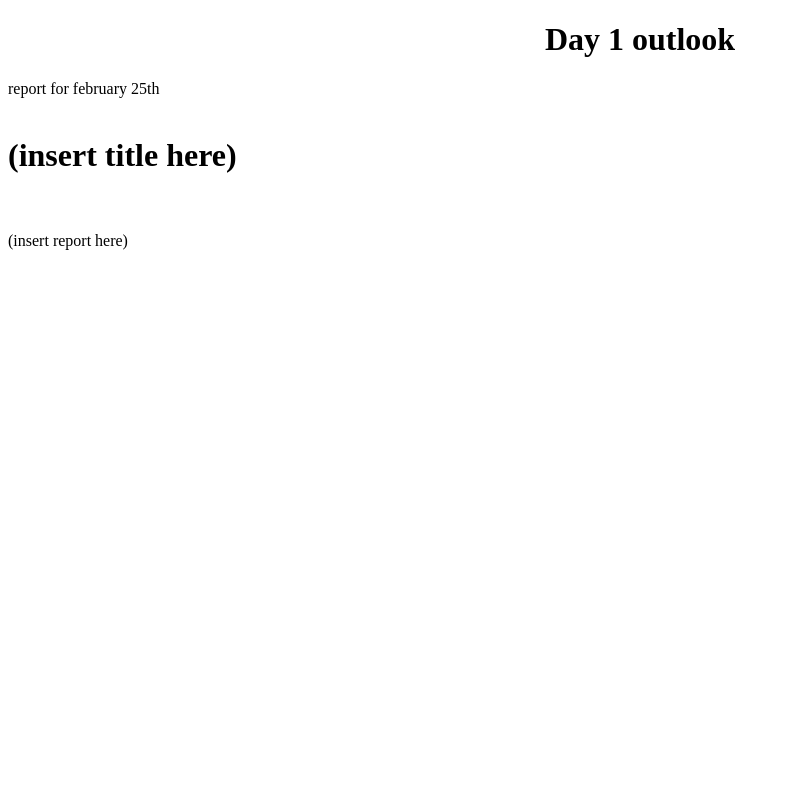
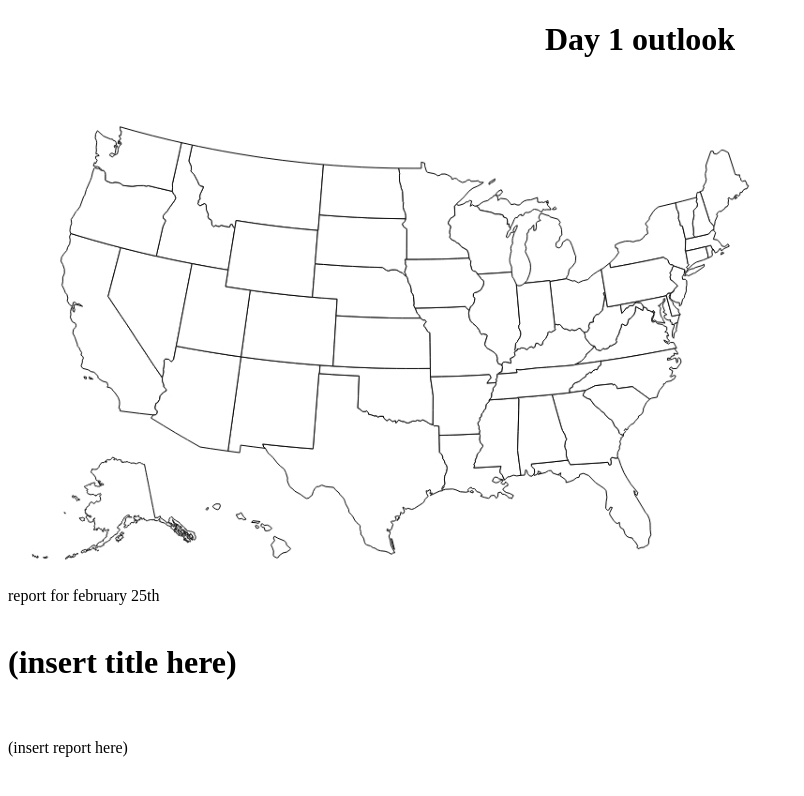
Before and after one commit to FunnyWeather/Weather, a plain HTML site: page otlk-1.html in a window 1280 px wide. Shown: the whole page, without its empty margins (0-804 px from the left). Drawn offline with Linux system fonts and the light colour scheme.

Commit message:
Update otlk-1.html

```diff
--- a/otlk-1.html
+++ b/otlk-1.html
@@ -11,6 +11,9 @@
     </style>
 
     <h1 style = "text-align: center;"> Day 1 outlook </h1>
+    <br>
+    <img src = "hail map.jpg" width = " 750">
+    <br>
   </body>
 
   <p id = "report">
```
